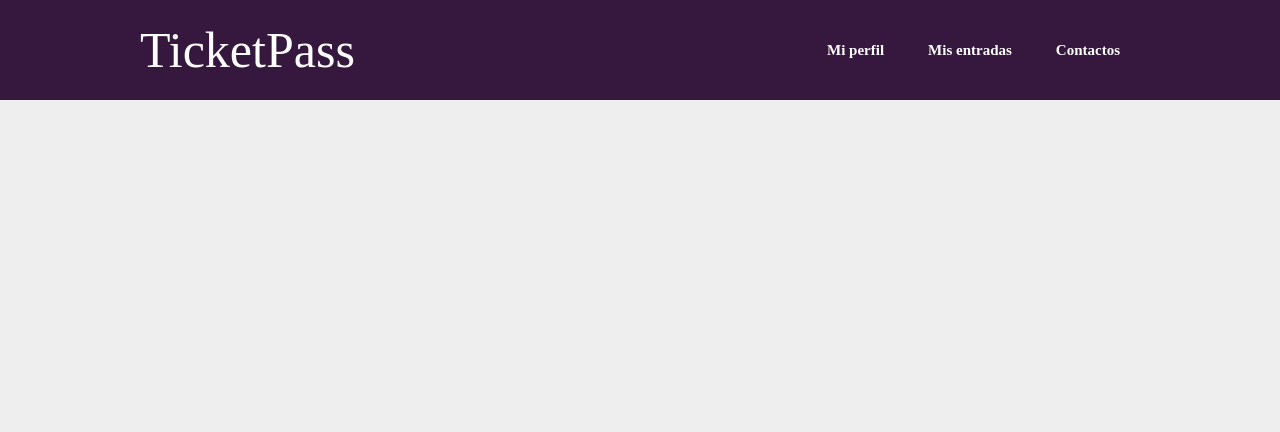
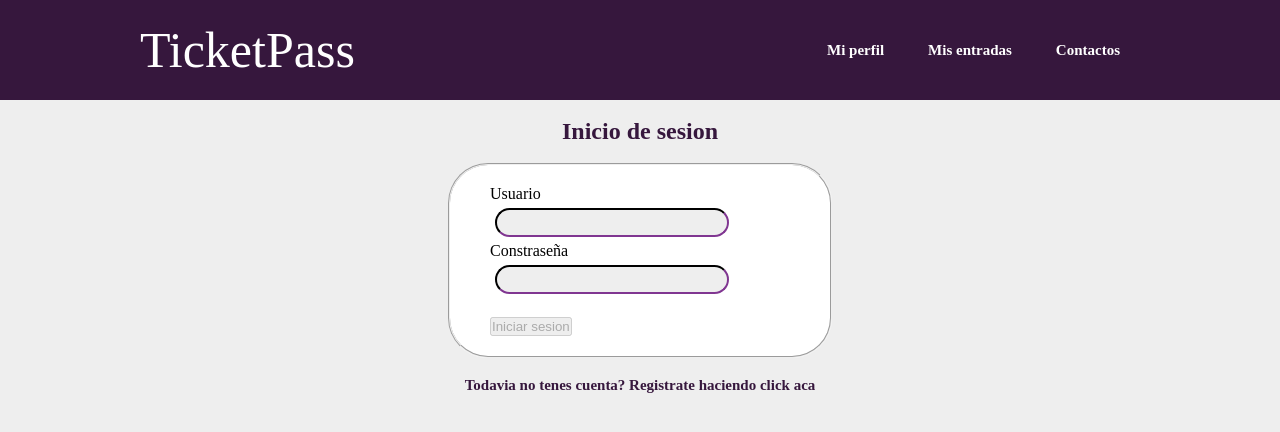
Before and after one commit to JuliMoriis/TicketPass-project, an Angular app: page / in a window 1280 px wide. Shown: the top 432 px of the page. Built offline with nearby package versions, Linux system fonts and the light colour scheme; no server answers.

Commit message:
visuales inic sesion

```diff
--- a/src/app/pages/inicio-sesion/inicio-sesion.component.css
+++ b/src/app/pages/inicio-sesion/inicio-sesion.component.css
@@ -0,0 +1,52 @@
+
+input{
+    width:200px;
+    padding: 5px 15px;
+    margin: 5px;
+    box-sizing:content-box;
+    border-color:#36173d;
+    border-radius:40px;
+    background-color: #eeeeee;
+}
+
+fieldset{
+    width: 300px;
+   justify-self: center;
+    padding: 20px 40px;
+    border-radius:40px;
+    background-color: white;
+
+}
+
+.divreg{
+    margin:100px;
+    margin-bottom: auto;
+    justify-self: center;
+    color: #36173d;
+}
+
+.container{
+    display: flex;
+    flex-direction:column;
+    align-items:center;
+    justify-content: center;
+}
+
+
+nav a {
+    margin: 1px;
+    color: #36173d;
+    text-decoration:none;
+    padding: 10px 20px;
+    line-height:normal;
+    font-size: 15px;
+    font-weight:bold;
+    -webkit-transition:all 500ms ease;
+    -o-transition:all 500ms ease;
+    transition:all 500ms ease;
+}
+
+nav a:hover{
+    background:#ff4845;
+    border-radius:45px;
+}
--- a/src/app/pages/inicio-sesion/inicio-sesion.component.html
+++ b/src/app/pages/inicio-sesion/inicio-sesion.component.html
@@ -1,18 +1,27 @@
-<p>inicio-sesion works!</p>
-<section>
-    <fieldset>
-        <legend>Inicio de Sesion</legend>
+<br>
+<div class="divreg"><h2>Inicio de sesion</h2></div>
+<br>
         <form #formInicioSesion="ngForm" (ngSubmit)="iniciarSesion(formInicioSesion)">
-            <label for="usuarioForm">Usuario:</label>
-            <input type="text" id="usuarioForm" name="usuarioForm" ngModel required>
-            <div *ngIf="formInicioSesion.controls['usuarioForm']?.invalid && formInicioSesion.controls['usuarioForm']?.touched"> Debe ingresar su usuario</div>
+            <fieldset>
 
-            <label for="contraseniaForm">Constraseña:</label>
-            <input type="password" id="contraseniaForm" name="contraseniaForm" ngModel required >
-            <div *ngIf="formInicioSesion.controls['contraseniaForm']?.invalid && formInicioSesion.controls['contraseniaForm']?.touched">Debe ingresar su contraseña</div>
-            <button type="submit" [disabled]="formInicioSesion.invalid">Iniciar sesion</button>
+                <label for="usuarioForm">Usuario</label>
+                <br>
+                <input type="text" id="usuarioForm" name="usuarioForm" ngModel required>
+                <div *ngIf="formInicioSesion.controls['usuarioForm']?.invalid && formInicioSesion.controls['usuarioForm']?.touched"> Debe ingresar su usuario</div>
+    <br>
+                <label for="contraseniaForm">Constraseña</label>
+                <br>
+                <input type="password" id="contraseniaForm" name="contraseniaForm" ngModel required >
+                <div *ngIf="formInicioSesion.controls['contraseniaForm']?.invalid && formInicioSesion.controls['contraseniaForm']?.touched">Debe ingresar su contraseña</div>
+<br>
+<br>
+
+                <button  type="submit" [disabled]="formInicioSesion.invalid">Iniciar sesion</button>
+            </fieldset>
         </form>
-
-        <a routerLink="registrarse">Todavia no tenes cuenta? Registrate haciendo click</a>
-    </fieldset>
-</section>
+<br>
+<div class="container">
+    <nav>
+        <a routerLink="registrarse">Todavia no tenes cuenta? Registrate haciendo click aca</a>
+    </nav>
+</div>
--- a/src/app/usuario/component/add-usuario/add-usuario.component.css
+++ b/src/app/usuario/component/add-usuario/add-usuario.component.css
@@ -1,3 +1,5 @@
+
+
 input{
     width:200px;
     padding: 5px 15px;
--- a/src/styles.css
+++ b/src/styles.css
@@ -13,7 +13,6 @@ header{
     width:100%;
     overflow:hidden;
     background:#36173d;
-
 }
 
 .wrapper {
```
